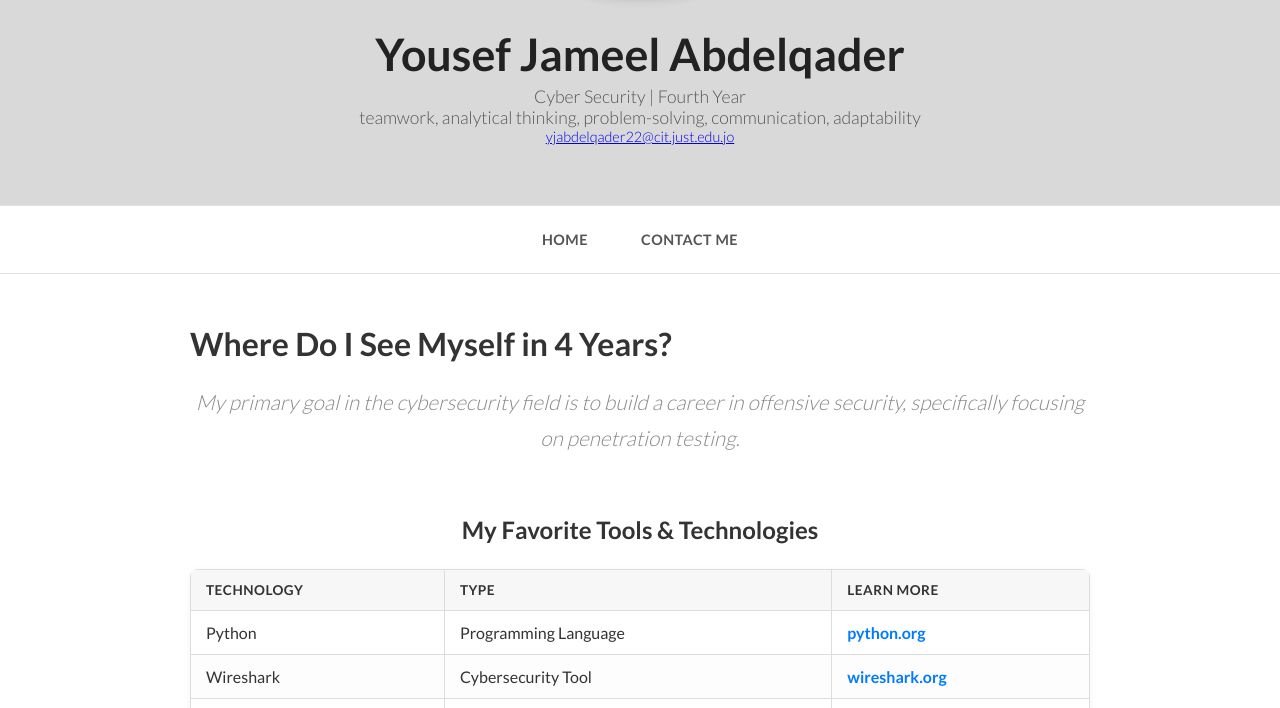
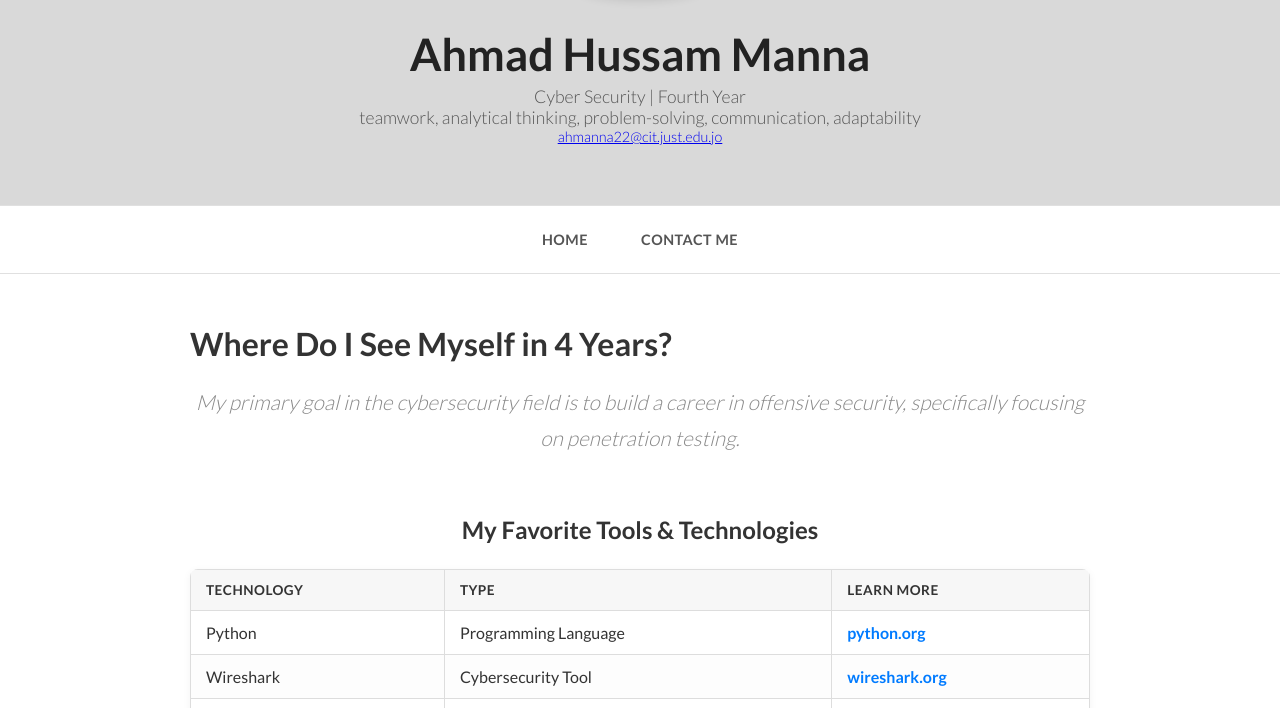
Before and after one commit to ahmanna22/ahmanna22.github.io, a plain HTML site: page index.html in a window 1280 px wide. Shown: the part 90-798 px from the top of the page. Drawn offline with Linux system fonts and the light colour scheme; files that its build step writes are made by us from their sources.

Commit message:
Update index.html

```diff
--- a/index.html
+++ b/index.html
@@ -12,12 +12,12 @@
     <header class="header">
         <div class="header-content">
             <img src="C:\Users\User\Desktop\yousef jameel\assets\img\18a49a81-e4f5-4dda-948b-7e7dd9bbc763.jpg" alt="Profile Picture" class="profile-pic">
-            <h1>Yousef Jameel Abdelqader</h1>
+            <h1>Ahmad Hussam Manna</h1>
             <p>Cyber Security | Fourth Year</p>
             <p>teamwork, analytical thinking, problem-solving, communication, adaptability</p>
             <p class="email">
                 <a href="mailto:yjabdelqader22@cit.just.edu.jo">
-                    yjabdelqader22@cit.just.edu.jo
+                    ahmanna22@cit.just.edu.jo
                 </a>
             </p>
         </div>
```
